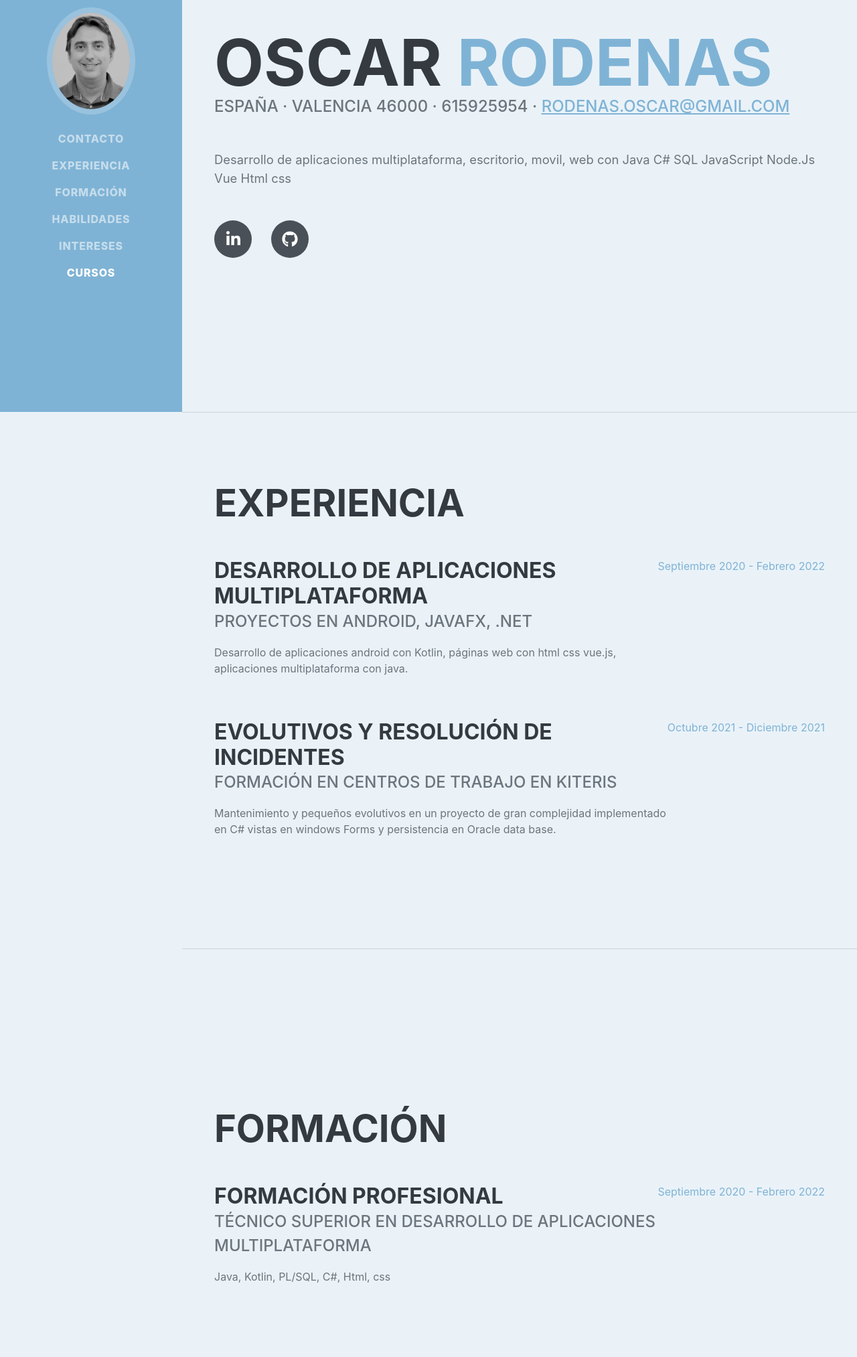
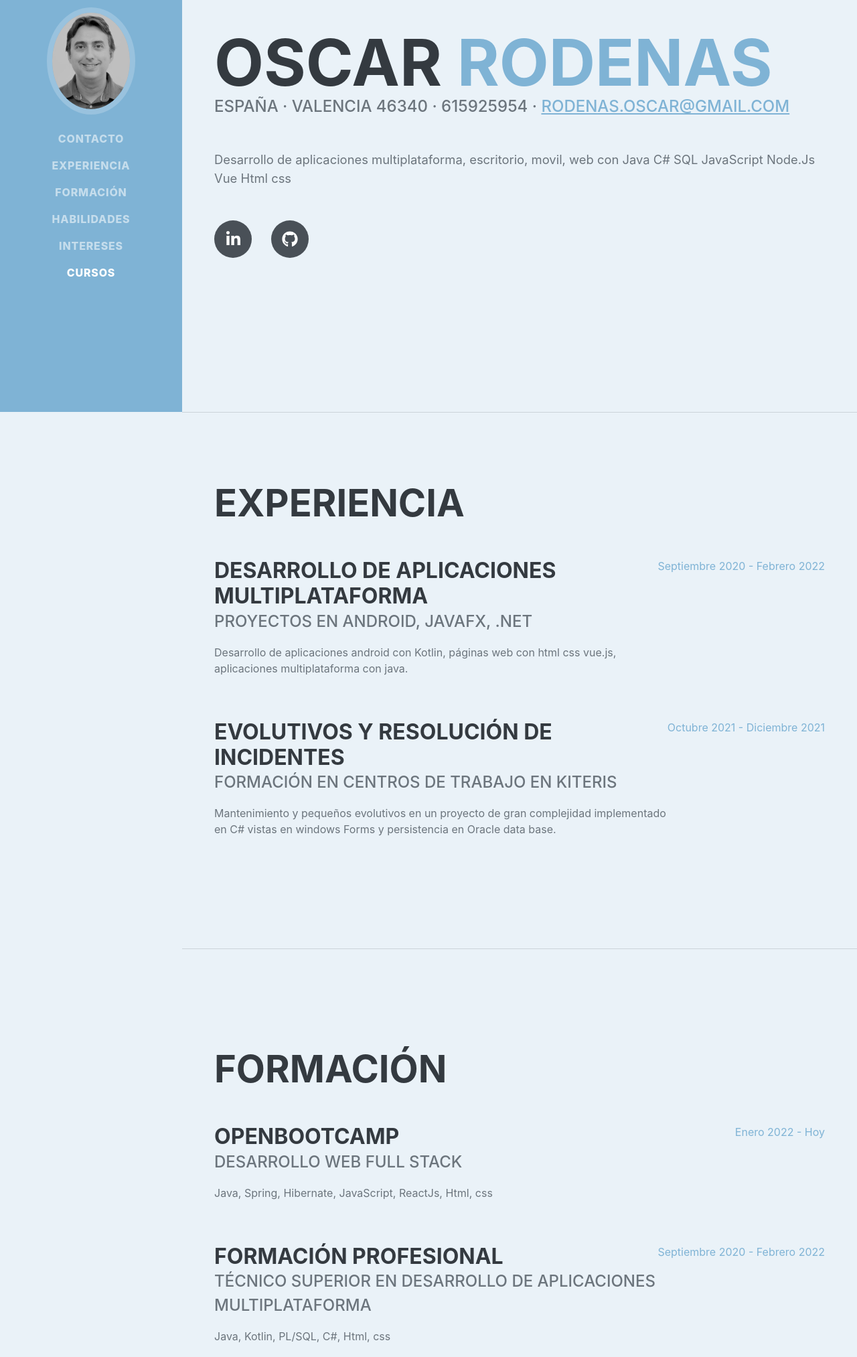
Before and after one commit to orodec/orodec.github.io, a plain HTML site: page index.html in a window 1280 px wide. Shown: the part 185-2211 px from the top of the page at 67% size. Drawn offline with nearby package versions, Linux system fonts and the light colour scheme; a web font is replaced by a local one.

Commit message:
actualizado OB

```diff
--- a/index.html
+++ b/index.html
@@ -44,7 +44,7 @@
                         <span class="text-primary">rodenas</span>
                     </h1>
                     <div class="subheading mb-5">
-                        España · Valencia 46000 · 615925954 ·
+                        España · Valencia 46340 · 615925954 ·
                         <a href="mailto:rodenas.oscar@gmail.com">rodenas.oscar@gmail.com</a>
                     </div>
                     <p class="lead mb-5">Desarrollo de aplicaciones multiplataforma, escritorio, movil, web con Java C# SQL JavaScript Node.Js Vue Html css</p>
@@ -84,6 +84,15 @@
             <section class="resume-section" id="education">
                 <div class="resume-section-content">
                     <h2 class="mb-5">Formación</h2>
+                    <div class="d-flex flex-column flex-md-row justify-content-between mb-5">
+                        <div class="flex-grow-1">
+                            <h3 class="mb-0">OpenBootcamp</h3>
+                            <div class="subheading mb-3">Desarrollo Web Full Stack</div>
+                            <div>Java, Spring,  Hibernate, JavaScript, ReactJs, Html, css</div>
+                            <p></p>
+                        </div>
+                        <div class="flex-shrink-0"><span class="text-primary">Enero 2022 - Hoy</span></div>
+                    </div>
                     <div class="d-flex flex-column flex-md-row justify-content-between mb-5">
                         <div class="flex-grow-1">
                             <h3 class="mb-0">Formación profesional</h3>
@@ -152,15 +161,14 @@
                 <div class="resume-section-content">
                     <h2 class="mb-5">Cursos</h2>
                     <ul class="fa-ul mb-0">
+                         <li>
+                            <span class="fas fa-certificate"><i class="fas fa-trophy text-warning"></i></span>
+                            Microsoft Certified: Azure Data Fundamentals DP-900
+                        </li>
                         <li>
                             <span class="fas fa-certificate"><i class="fas fa-trophy text-warning"></i></span>
                             Udemy Vue.js de cero a experto Fernando Herrera 40 horas
                         </li>
-                        <li>
-                            <span class="fas fa-certificate"><i class="fas fa-trophy text-warning"></i></span>
-                            Microsoft Certified: Azure Data Fundamentals DP-900
-                        </li>
-
                     </ul>
                 </div>
             </section>
```
